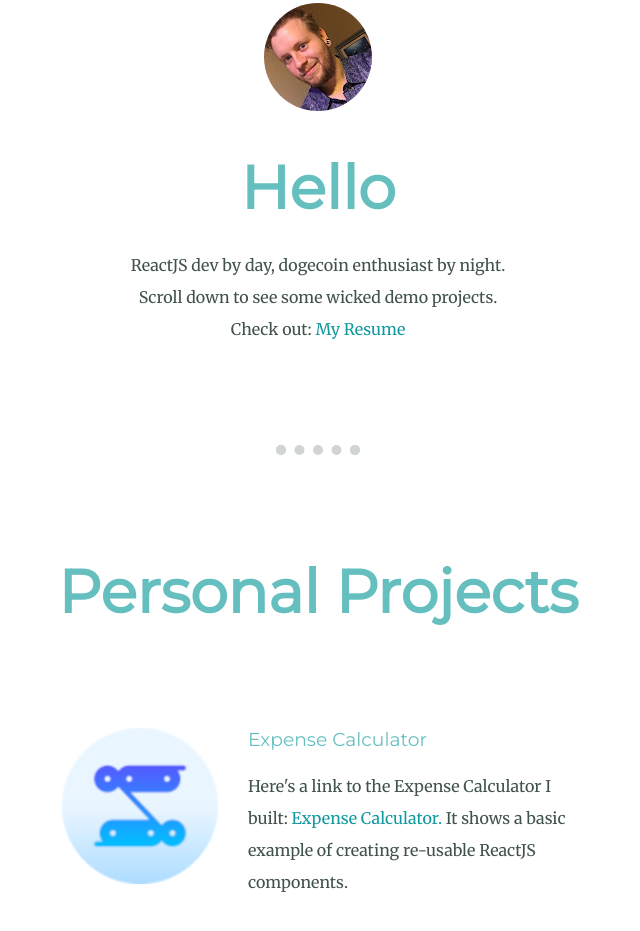
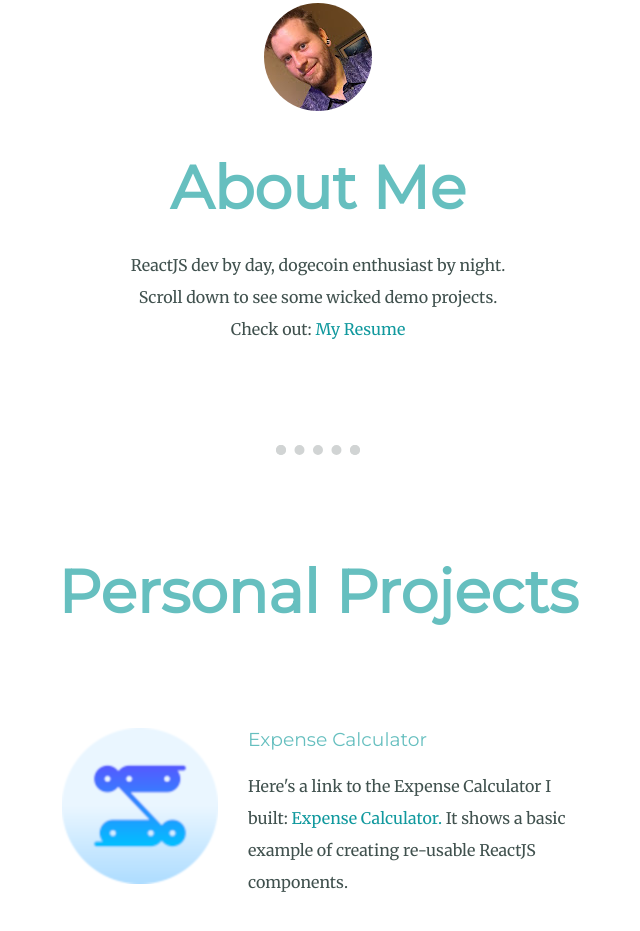
Before and after one commit to tylerbare98/Portfolio, a website: page index.html in a window 1280 px wide. Shown: the part 1009-1940 px from the top of the page, without its empty margins (322-962 px from the left). Drawn offline with Linux system fonts and the light colour scheme.

Commit message:
changed hello section to about me

```diff
--- a/index.html
+++ b/index.html
@@ -30,7 +30,7 @@
    <div class="profile">
     <img alt="ProfilePic" id="circleProfilePic" src="images/ProfilePic.jpg"/>
     <h1 style="font-size:60px; margin-bottom: 25px">
-     Hello
+     About Me
     </h1>
     <p id="intro">
      ReactJS dev by day, dogecoin enthusiast by night. </br>
```
